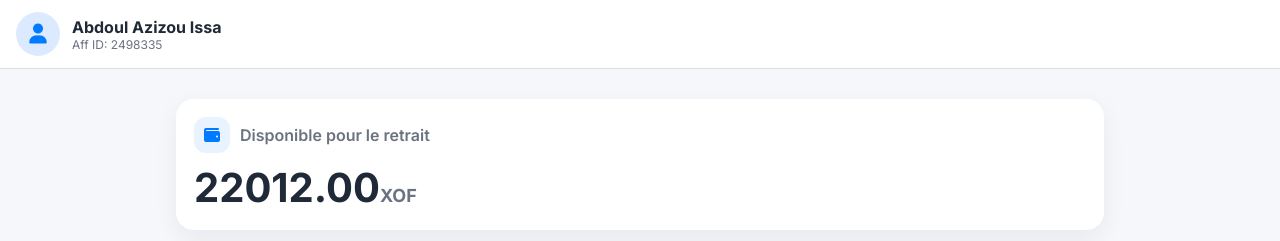
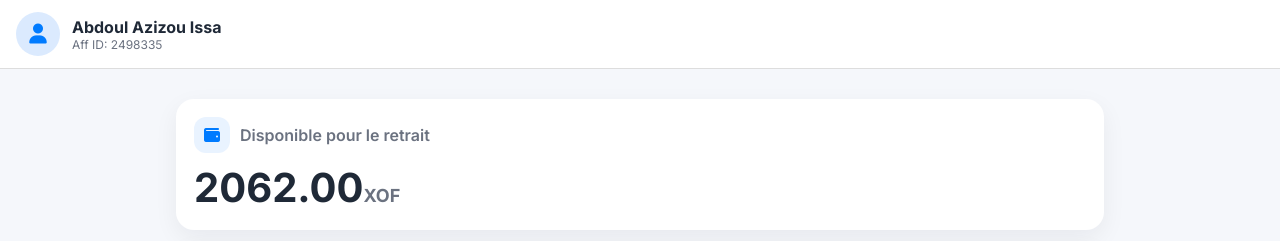
Before and after one commit to webdigitale/E-BOOK, a plain HTML site: page 1xprono.html in a window 1280 px wide. Shown: the top 241 px of the page. Drawn offline with Linux system fonts and the light colour scheme.

Commit message:
Update 1xprono.html

```diff
--- a/1xprono.html
+++ b/1xprono.html
@@ -129,7 +129,7 @@
         <div class="icon"><i class="fa-solid fa-wallet"></i></div>
         <span>Disponible pour le retrait</span>
        </div>
-      <div class="amount">22012.00<small>XOF</small></div>
+      <div class="amount">2062.00<small>XOF</small></div>
     </section>
     <section class="card">
       <div class="actions">
```
